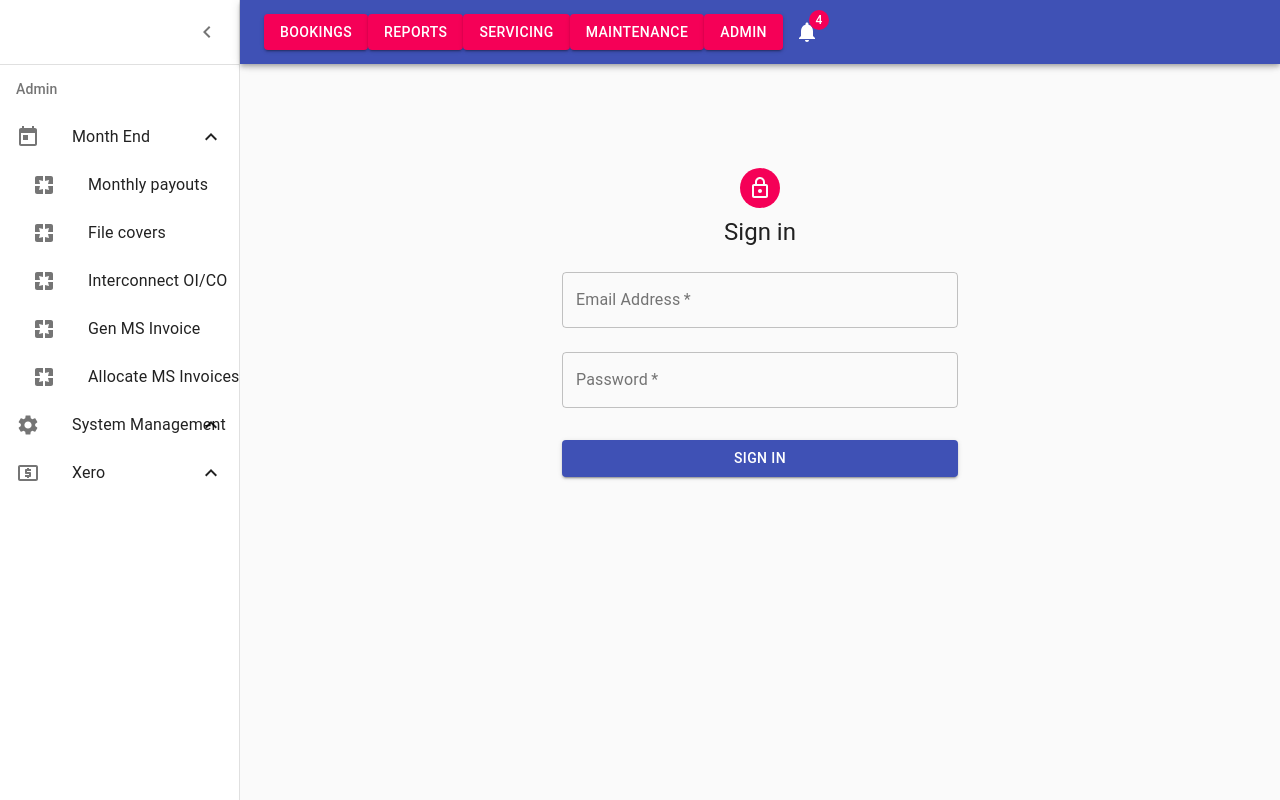
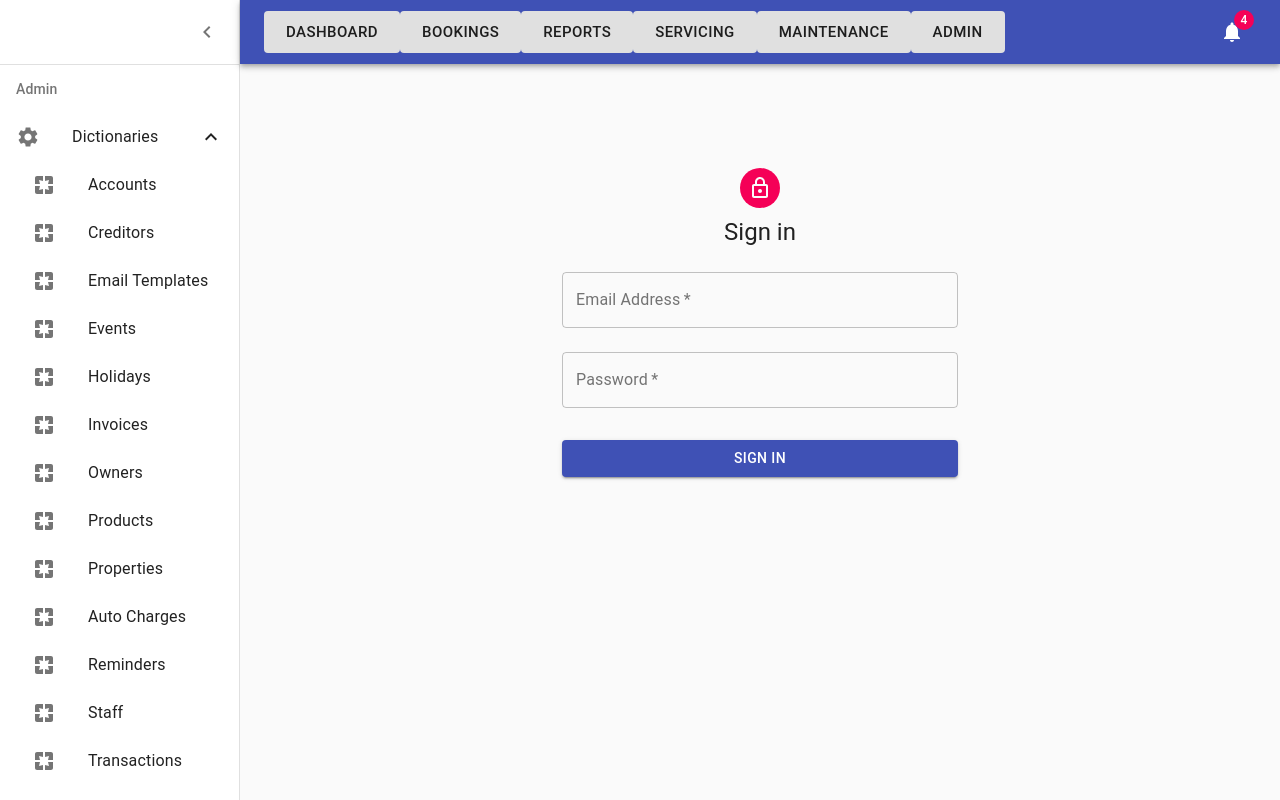
Before and after one commit to gurucomkz/react-admin, a React (Create React App) app: page /login in a window 1280 px wide. Both pictures are taken after a click on the button "ADMIN". Shown: the top 800 px of the page. Built offline with nearby package versions, Linux system fonts and the light colour scheme.

Commit message:
ui: prettify

```diff
--- a/src/App.js
+++ b/src/App.js
@@ -1,5 +1,5 @@
 import React, { Suspense } from 'react';
-import { BrowserRouter as Router, Switch } from 'react-router-dom';
+import { Switch } from 'react-router-dom';
 import routes from './Config/routes.js';
 import { AppProviders } from './Context';
 import { AppRoute, ReactLoader, AdminLayout } from './Components';
@@ -8,7 +8,6 @@ function App() {
 	return (
 		<AppProviders>
 			<AdminLayout>
-				<Router>
 				<Suspense fallback={<ReactLoader />}>
 					<Switch>
 						{routes.map((route) => (
@@ -21,7 +20,6 @@ function App() {
 						))}
 					</Switch>
 				</Suspense>
-				</Router>
 			</AdminLayout>
 		</AppProviders>
 	);
--- a/src/Components/AdminLayout.js
+++ b/src/Components/AdminLayout.js
@@ -2,7 +2,7 @@ import React from 'react';
 // import Grid from '@material-ui/core/Grid';
 
 import AdminLeftMenu from './AdminLeftMenu';
-import { AppBar, Badge, Container, CssBaseline, IconButton, Toolbar, Typography } from '@material-ui/core';
+import { AppBar, Badge, Container, CssBaseline, IconButton, Toolbar } from '@material-ui/core';
 import { useStyles } from '../Config/styles';
 
 import MenuIcon from '@material-ui/icons/Menu';
--- a/src/Components/AdminLeftMenu.js
+++ b/src/Components/AdminLeftMenu.js
@@ -6,11 +6,13 @@ import { useDrawer, useMenuGroups } from '../Context';
 import ChevronLeftIcon from '@material-ui/icons/ChevronLeft';
 import PagesIcon from '@material-ui/icons/Pages';
 import { ExpandLess, ExpandMore } from '@material-ui/icons';
+import { useHistory } from 'react-router-dom';
 
 const AdminLeftMenu = () => {
 	const classes = useStyles();
 	const [open, setDrawerOpen] = useDrawer();
 	const [ group ] = useMenuGroups();
+	const history = useHistory();
 
 	const handleDrawerClose = () => {
 		setDrawerOpen(false);
@@ -25,11 +27,14 @@ const AdminLeftMenu = () => {
 	}
 
 	const renderSubMenuItem = (li, key, pos) => {
+		const handleClick = (subli) => {
+			history.push(subli.path);
+		};
 		return (
 			<Collapse in={itemsOpen[pos]} timeout="auto" unmountOnExit key={key}>
 				<List component="div" disablePadding>
 					{li.items.map((subli, subkey) => (
-						<ListItem button className={classes.LMnested} key={key + '.' + subkey}>
+						<ListItem button className={classes.LMnested} key={key + '.' + subkey} onClick={()=>handleClick(subli)}>
 							<ListItemIcon>
 								<PagesIcon />
 							</ListItemIcon>
@@ -45,7 +50,7 @@ const AdminLeftMenu = () => {
 			if(li.items) {
 				doOpen(pos, !itemsOpen[pos]);
 			} else {
-				window.location = li.path;
+				history.push(li.path);
 			}
 		};
 		return (
@@ -62,7 +67,7 @@ const AdminLeftMenu = () => {
 	};
 	const renderList = () => {
 		var items = [];
-		group.items.map((li, pos) => {
+		group.items.forEach((li, pos) => {
 			items.push(renderMenuItem(li, items.length, pos));
 			if(li.items){
 				items.push(renderSubMenuItem(li, items.length, pos));
--- a/src/Components/AdminTopMenu.js
+++ b/src/Components/AdminTopMenu.js
@@ -1,22 +1,41 @@
 import { Button } from '@material-ui/core';
 import React from 'react';
+import { useHistory } from 'react-router';
 import MenuGroups from '../Config/MenuGroups';
 import { useMenuGroups } from '../Context';
+import { useStyles } from '../Config/styles';
 
 const AdminTopMenu = () => {
+	const classes = useStyles();
 	const groupcodes = Object.keys(MenuGroups);
+	// eslint-disable-next-line
 	const [ group, setGroup ] = useMenuGroups();
+	const history = useHistory();
 
-	return groupcodes.map((gc, i) => (
+	const handleClick = (gc) => {
+		const thisgroup = MenuGroups[gc];
+		if(thisgroup.items) {
+			setGroup(gc)
+		} else {
+			history.push(thisgroup.path);
+		}
+	}
+
+	return (
+		<div className={classes.grow}>
+			{groupcodes.map((gc, i) => (
 				<Button
 					key={i}
+					size="large"
 					variant="contained"
-				color="secondary"
-				onClick={()=>setGroup(gc)}
+					color="default"
+					disableElevation
+					onClick={()=>handleClick(gc)}
 				>
 					{MenuGroups[gc].name}
 				</Button>
-		)
+			))}
+		</div>
 	);
 };
 
--- a/src/Config/MenuGroups/admin.js
+++ b/src/Config/MenuGroups/admin.js
@@ -7,48 +7,7 @@ const MENU_ADMIN = {
     name: 'Admin',
     items: [
         {
-            name: 'Month End',
-            icon: <TodayIcon />,
-            items: [
-                {
-                    name: 'Monthly payouts',
-                    path: '/monthend/payouts',
-                    perm: [
-                        'admin.monthend.payouts'
-                    ],
-                },
-                {
-                    name: 'File covers',
-                    path: '/monthend/covers',
-                    perm: [
-                        'admin.monthend.covers'
-                    ],
-                },
-                {
-                    name: 'Interconnect OI/CO',
-                    path: '/xero/interconnect',
-                    perm: [
-                        'admin.xero.interconnect'
-                    ],
-                },
-                {
-                    name: 'Gen MS Invoice',
-                    path: '/xero/genmsinvoice',
-                    perm: [
-                        'admin.xero.genmsinvoice'
-                    ],
-                },
-                {
-                    name: 'Allocate MS Invoices',
-                    path: '/xero/allocmsinvoice',
-                    perm: [
-                        'admin.xero.allocmsinvoice'
-                    ],
-                },
-            ],
-        },
-        {
-            name: 'System Management',
+            name: 'Dictionaries',
             icon: <SettingsIcon />,
             items: [
                 {
@@ -93,13 +52,7 @@ const MENU_ADMIN = {
                         'admin.invoices.index',
                     ],
                 },
-                {
-                    name: 'Vouchers',
-                    path: '/vouchers/index',
-                    perm: [
-                        'admin.vouchers.index',
-                    ],
-                },
+
                 {
                     name: 'Owners',
                     path: '/owners',
@@ -178,6 +131,13 @@ const MENU_ADMIN = {
                     ],
                 },
                 {
+                    name: 'Vouchers',
+                    path: '/vouchers/index',
+                    perm: [
+                        'admin.vouchers.index',
+                    ],
+                },
+                {
                     name: 'VIP/Blacklist',
                     path: '/vipblacklists',
                     perm: [
@@ -203,6 +163,47 @@ const MENU_ADMIN = {
                     path: '/cache',
                     perm: [
                         'admin.cache.index',
+                    ],
+                },
+            ],
+        },
+        {
+            name: 'Month End',
+            icon: <TodayIcon />,
+            items: [
+                {
+                    name: 'Monthly payouts',
+                    path: '/monthend/payouts',
+                    perm: [
+                        'admin.monthend.payouts'
+                    ],
+                },
+                {
+                    name: 'File covers',
+                    path: '/monthend/covers',
+                    perm: [
+                        'admin.monthend.covers'
+                    ],
+                },
+                {
+                    name: 'Interconnect OI/CO',
+                    path: '/xero/interconnect',
+                    perm: [
+                        'admin.xero.interconnect'
+                    ],
+                },
+                {
+                    name: 'Gen MS Invoice',
+                    path: '/xero/genmsinvoice',
+                    perm: [
+                        'admin.xero.genmsinvoice'
+                    ],
+                },
+                {
+                    name: 'Allocate MS Invoices',
+                    path: '/xero/allocmsinvoice',
+                    perm: [
+                        'admin.xero.allocmsinvoice'
                     ],
                 },
             ],
--- a/src/Config/MenuGroups/index.js
+++ b/src/Config/MenuGroups/index.js
@@ -4,7 +4,13 @@ import MENU_REPORTS from './reports';
 import MENU_SERVICING from './servicing';
 import MENU_MAINTENANCE from './maintenance';
 
+const DASHBOARD = {
+	name: 'Dashboard',
+    path: '/dashboard',
+};
+
 const MenuGroups = {
+	DASHBOARD,
 	MENU_MAIN,
 	MENU_REPORTS,
 	MENU_SERVICING,
--- a/src/Config/styles.js
+++ b/src/Config/styles.js
@@ -8,6 +8,9 @@ export const useStyles = makeStyles((theme) => ({
     },
     toolbar: {
       paddingRight: 24, // keep right padding when drawer closed
+    },
+    grow: {
+      flexGrow: 1,
     },
     toolbarIcon: {
       display: 'flex',
--- a/src/Context/providers.js
+++ b/src/Context/providers.js
@@ -1,10 +1,12 @@
 import React from 'react';
+import { BrowserRouter } from 'react-router-dom';
 import { AuthProvider } from './auth';
 import { DrawerProvider } from './drawer';
 import { MenuGroupProvider } from './menugroups';
 
 function AppProviders({ children }) {
 	return (
+		<BrowserRouter>
 			<AuthProvider>
 				<DrawerProvider>
 					<MenuGroupProvider>
@@ -12,6 +14,7 @@ function AppProviders({ children }) {
 					</MenuGroupProvider>
 				</DrawerProvider>
 			</AuthProvider>
+		</BrowserRouter>
 	);
 }
 
--- a/src/Pages/Login/index.js
+++ b/src/Pages/Login/index.js
@@ -54,6 +54,11 @@ function Login(props) {
 				<Typography component="h1" variant="h5">
 					Sign in
 				</Typography>
+				{ !errorMessage ? null : (
+					<Typography component="h6">
+						{errorMessage}
+					</Typography>
+				) }
 				<form className={classes.form} noValidate>
 					<TextField
 						variant="outlined"
```
Lines whose indentation alone changed are shown as unchanged.
